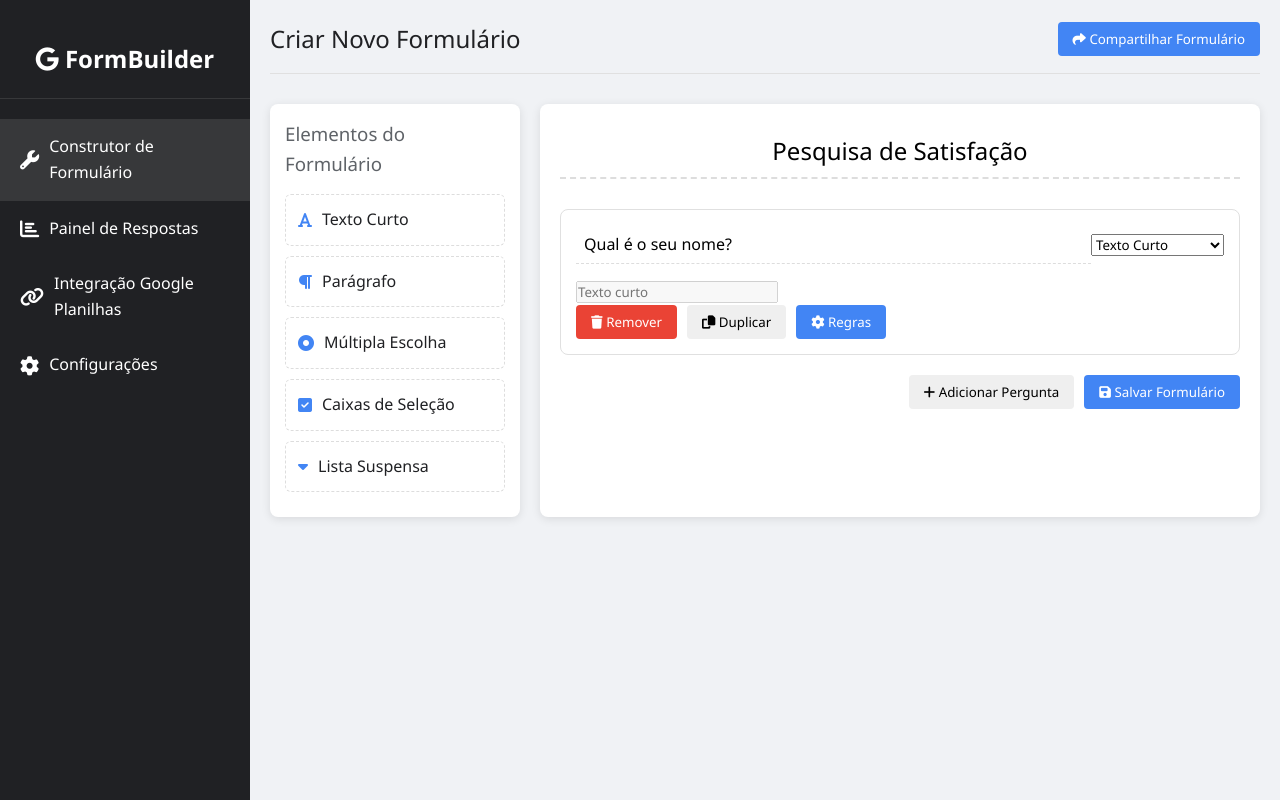
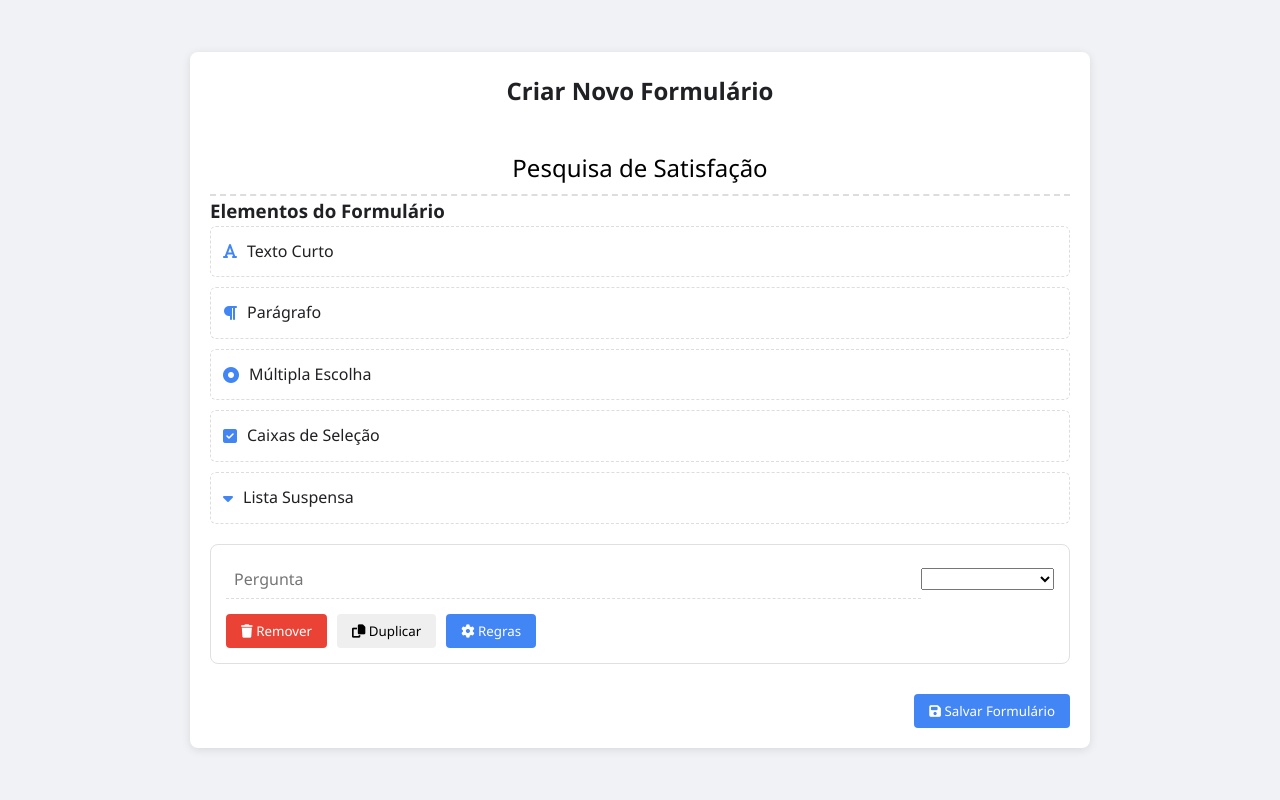
Before and after one commit to ecimariazecadesouza/testex, a plain HTML site: page index.html in a window 1280 px wide. Both pictures are taken after a click on the element "Texto Curto". Drawn offline with Linux system fonts and the light colour scheme.

Commit message:
Update index.html

```diff
--- a/index.html
+++ b/index.html
@@ -27,89 +27,48 @@
             background-color: #f0f2f5;
             color: var(--dark);
             line-height: 1.6;
-        }
-
-        .container {
             display: flex;
+            justify-content: center;
+            align-items: center;
             min-height: 100vh;
         }
 
-        /* Sidebar */
-        .sidebar {
-            width: 250px;
-            background: var(--dark);
-            color: white;
-            padding: 20px 0;
-        }
-
-        .logo {
-            text-align: center;
-            padding: 20px 0;
-            border-bottom: 1px solid rgba(255,255,255,0.1);
-            margin-bottom: 20px;
-        }
-
-        .logo h1 {
-            font-size: 1.5rem;
-            color: white;
-        }
-
-        .menu-item {
-            padding: 15px 20px;
-            display: flex;
-            align-items: center;
-            cursor: pointer;
-            transition: all 0.3s;
-        }
-
-        .menu-item:hover, .menu-item.active {
-            background-color: rgba(255,255,255,0.1);
-        }
-
-        .menu-item i {
-            margin-right: 10px;
-            font-size: 1.2rem;
-        }
-
-        /* Main Content */
-        .main-content {
-            flex: 1;
+        .form-builder {
+            width: 80%;
+            max-width: 900px;
+            background: white;
+            border-radius: 8px;
             padding: 20px;
-            overflow-y: auto;
+            box-shadow: 0 2px 10px rgba(0,0,0,0.1);
         }
 
         .header {
-            display: flex;
-            justify-content: space-between;
-            align-items: center;
+            text-align: center;
             margin-bottom: 30px;
-            padding-bottom: 15px;
-            border-bottom: 1px solid #e0e0e0;
         }
 
         .header h2 {
             color: var(--dark);
-            font-weight: 500;
         }
 
-        /* Form Builder */
-        .form-builder {
-            display: flex;
-            gap: 20px;
+        .form-title input {
+            font-size: 24px;
+            font-weight: 500;
+            text-align: center;
+            border: none;
+            border-bottom: 2px dashed #ddd;
+            padding: 10px;
+            width: 100%;
+            outline: none;
+            transition: all 0.3s;
+        }
+
+        .form-title input:focus {
+            border-bottom: 2px solid var(--primary);
         }
 
         .components-panel {
-            width: 250px;
-            background: white;
-            border-radius: 8px;
-            box-shadow: 0 2px 10px rgba(0,0,0,0.1);
-            padding: 15px;
-        }
-
-        .components-panel h3 {
-            margin-bottom: 15px;
-            color: var(--gray);
-            font-weight: 500;
+            margin-bottom: 20px;
         }
 
         .component-item {
@@ -134,32 +93,7 @@
         }
 
         .form-canvas {
-            flex: 1;
-            background: white;
-            border-radius: 8px;
-            box-shadow: 0 2px 10px rgba(0,0,0,0.1);
-            padding: 20px;
-        }
-
-        .form-title {
-            text-align: center;
             margin-bottom: 30px;
-        }
-
-        .form-title input {
-            font-size: 24px;
-            font-weight: 500;
-            text-align: center;
-            border: none;
-            border-bottom: 2px dashed #ddd;
-            padding: 10px;
-            width: 100%;
-            outline: none;
-            transition: all 0.3s;
-        }
-
-        .form-title input:focus {
-            border-bottom: 2px solid var(--primary);
         }
 
         .question-box {
@@ -270,40 +204,16 @@
     </style>
 </head>
 <body>
-    <div class="container">
-        <!-- Sidebar -->
-        <div class="sidebar">
-            <div class="logo">
-                <h1><i class="fab fa-google"></i> FormBuilder</h1>
-            </div>
-            <div class="menu-items">
-                <div class="menu-item active" data-target="form-builder">
-                    <i class="fas fa-wrench"></i> Construtor de Formulário
-                </div>
-                <div class="menu-item" data-target="dashboard">
-                    <i class="fas fa-chart-bar"></i> Painel de Respostas
-                </div>
-                <div class="menu-item" data-target="integration">
-                    <i class="fas fa-link"></i> Integração Google Planilhas
-                </div>
-                <div class="menu-item" data-target="settings">
-                    <i class="fas fa-cog"></i> Configurações
-                </div>
-            </div>
+
+    <div class="form-builder">
+        <div class="header">
+            <h2>Criar Novo Formulário</h2>
         </div>
 
-        <!-- Main Content -->
-        <div class="main-content">
-            <!-- Form Builder Section -->
-            <div id="form-builder" class="form-section">
-                <div class="header">
-                    <h2>Criar Novo Formulário</h2>
-                    <button class="btn btn-primary" id="share-btn">
-                        <i class="fas fa-share"></i> Compartilhar Formulário
-                    </button>
+        <div class="form-title">
+            <input type="text" placeholder="Título do Formulário" value="Pesquisa de Satisfação">
         </div>
 
-                <div class="form-builder">
         <div class="components-panel">
             <h3>Elementos do Formulário</h3>
             <div class="component-item" data-type="text">
@@ -323,40 +233,125 @@
             </div>
         </div>
 
-                    <div class="form-canvas">
-                        <div class="form-title">
-                            <input type="text" placeholder="Título do Formulário" value="Pesquisa de Satisfação">
+        <div class="form-canvas" id="form-canvas">
+            <!-- Perguntas serão adicionadas aqui dinamicamente -->
         </div>
-                        <!-- Perguntas do Formulário -->
-                        <div class="question-box">
-                            <div class="question-header">
-                                <input type="text" class="question-text" placeholder="Pergunta" value="Qual é o seu nome?">
-                                <select>
+
+        <div class="form-actions">
+            <button class="btn btn-primary" onclick="saveForm()">
+                <i class="fas fa-save"></i> Salvar Formulário
+            </button>
+        </div>
+    </div>
+
+    <script>
+        // Seleciona todos os componentes
+        const components = document.querySelectorAll('.component-item');
+        const formCanvas = document.getElementById('form-canvas');
+
+        // Função para adicionar perguntas
+        components.forEach(component => {
+            component.addEventListener('click', function() {
+                const questionType = this.getAttribute('data-type');
+                addQuestion(questionType);
+            });
+        });
+
+        // Função para adicionar perguntas no canvas
+        function addQuestion(type) {
+            const questionBox = document.createElement('div');
+            questionBox.classList.add('question-box');
+
+            const questionHeader = document.createElement('div');
+            questionHeader.classList.add('question-header');
+
+            const questionText = document.createElement('input');
+            questionText.classList.add('question-text');
+            questionText.placeholder = 'Pergunta';
+
+            const questionSelect = document.createElement('select');
+            questionSelect.innerHTML = `
                 <option>Texto Curto</option>
                 <option>Parágrafo</option>
                 <option>Múltipla Escolha</option>
                 <option>Caixas de Seleção</option>
                 <option>Lista Suspensa</option>
-                                </select>
-                            </div>
-                            <div class="options-list">
-                                <input type="text" placeholder="Texto curto" disabled>
-                            </div>
-                            <div class="question-actions">
+            `;
+            questionSelect.value = type.charAt(0).toUpperCase() + type.slice(1);
+
+            questionHeader.appendChild(questionText);
+            questionHeader.appendChild(questionSelect);
+
+            const optionsList = document.createElement('div');
+            optionsList.classList.add('options-list');
+
+            // Para tipos como múltipla escolha ou lista suspensa, adiciona opções
+            if (type === 'multiple' || type === 'checkbox' || type === 'dropdown') {
+                const optionItem = document.createElement('div');
+                optionItem.classList.add('option-item');
+                optionItem.innerHTML = `
+                    <input type="text" placeholder="Nova opção">
+                    <input type="number" placeholder="Limite" title="Limite de respostas">
+                `;
+                optionsList.appendChild(optionItem);
+
+                const addOptionButton = document.createElement('div');
+                addOptionButton.classList.add('add-option');
+                addOptionButton.innerHTML = `<i class="fas fa-plus"></i> Adicionar opção`;
+
+                addOptionButton.addEventListener('click', () => {
+                    const newOption = document.createElement('div');
+                    newOption.classList.add('option-item');
+                    newOption.innerHTML = `
+                        <input type="text" placeholder="Nova opção">
+                        <input type="number" placeholder="Limite" title="Limite de respostas">
+                    `;
+                    optionsList.appendChild(newOption);
+                });
+
+                optionsList.appendChild(addOptionButton);
+            }
+
+            const questionActions = document.createElement('div');
+            questionActions.classList.add('question-actions');
+            questionActions.innerHTML = `
                 <button class="btn btn-danger"><i class="fas fa-trash"></i> Remover</button>
                 <button class="btn"><i class="fas fa-copy"></i> Duplicar</button>
                 <button class="btn btn-primary"><i class="fas fa-cog"></i> Regras</button>
-                            </div>
-                        </div>
-                        <!-- Outros exemplos de perguntas -->
-                        <div class="form-actions">
-                            <button class="btn"><i class="fas fa-plus"></i> Adicionar Pergunta</button>
-                            <button class="btn btn-primary"><i class="fas fa-save"></i> Salvar Formulário</button>
-                        </div>
-                    </div>
-                </div>
-            </div>
-        </div>
-    </div>
+            `;
+
+            questionBox.appendChild(questionHeader);
+            questionBox.appendChild(optionsList);
+            questionBox.appendChild(questionActions);
+
+            formCanvas.appendChild(questionBox);
+
+            // Adiciona funcionalidade de remover a pergunta
+            questionActions.querySelector('.btn-danger').addEventListener('click', () => {
+                formCanvas.removeChild(questionBox);
+            });
+        }
+
+        // Função para salvar o formulário
+        function saveForm() {
+            const formTitle = document.querySelector('.form-title input').value;
+            const questions = [];
+            const questionBoxes = document.querySelectorAll('.question-box');
+
+            questionBoxes.forEach(questionBox => {
+                const questionText = questionBox.querySelector('.question-text').value;
+                const questionType = questionBox.querySelector('select').value;
+                questions.push({ questionText, questionType });
+            });
+
+            const formData = {
+                title: formTitle,
+                questions: questions
+            };
+
+            console.log('Formulário salvo:', formData);
+            alert('Formulário salvo com sucesso!');
+        }
+    </script>
 </body>
 </html>
```
Lines whose indentation alone changed are shown as unchanged.
